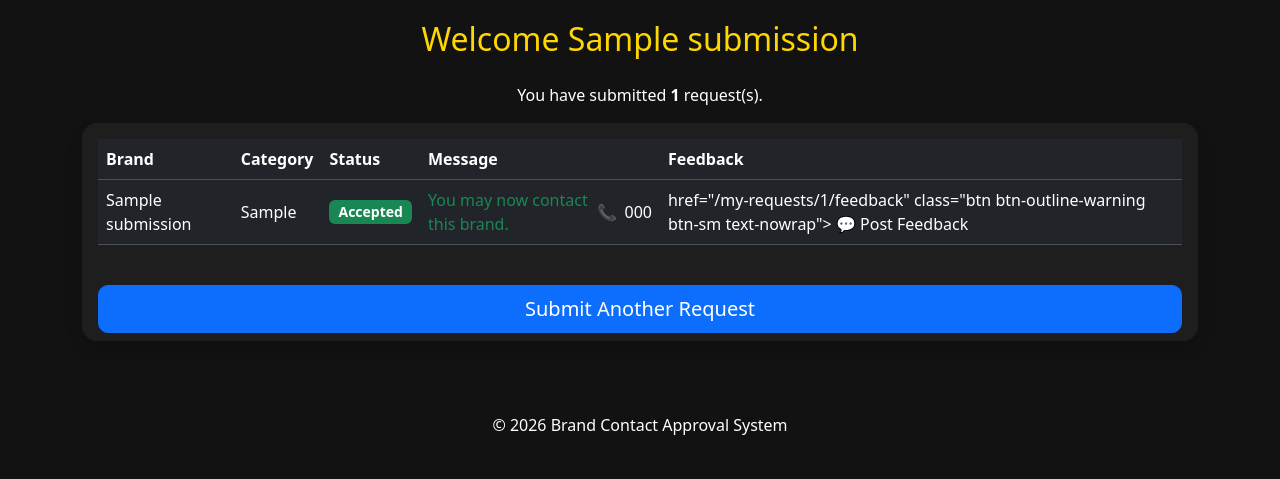
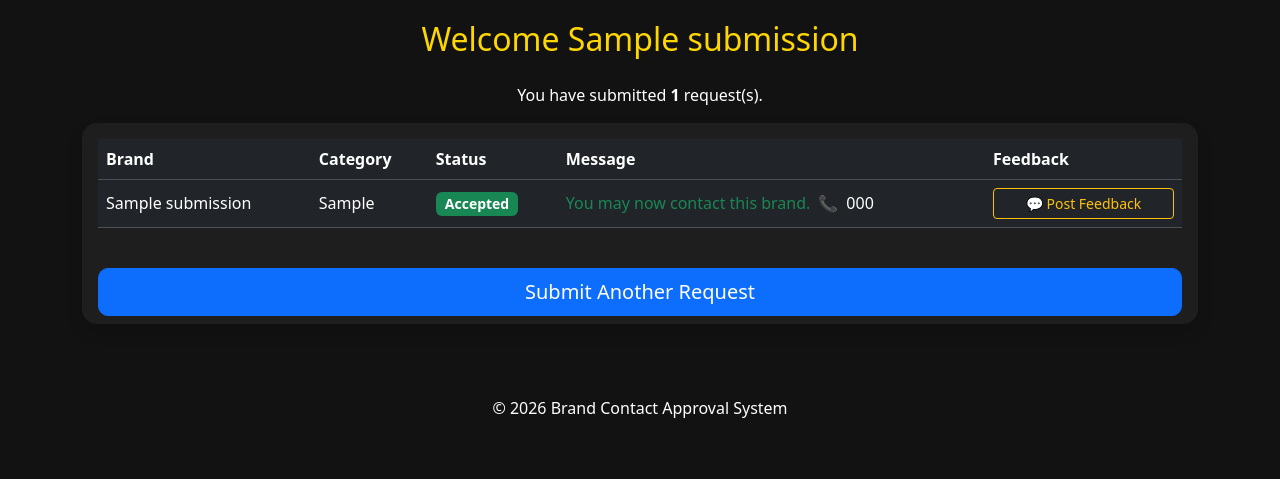
Before and after one commit to ahmedsh20/BrandApprovalSystem, a Flask app: template templates/status_results.html in a window 1280 px wide. Shown: the part 321-800 px from the top of the page. Run offline with Flask 3, Linux system fonts and the light colour scheme; tables that the repository leaves empty hold one stand-in row (values such as "Sample post"); the template is opened without the code that fills it: values that come from a table or form of the project are taken from there, most other values are stand-ins (such as "Sample title", 1, 10 or a date in 2020).

```diff
--- a/templates/status_results.html
+++ b/templates/status_results.html
@@ -162,7 +162,7 @@ My Requests
                         <div class="d-flex flex-column gap-2">
 
 
-                                href="{{ url_for('post_feedback', submission_id=submission.id) }}"
+                               <a href="{{ url_for('post_feedback', submission_id=submission.id) }}"
                                 class="btn btn-outline-warning btn-sm text-nowrap">
 
                                 💬 Post Feedback
@@ -172,7 +172,7 @@ My Requests
                             {% if feedback_counts.get(submission.id) %}
 
 
-                                href="{{ url_for('show_feedbacks', submission_id=submission.id) }}"
+                               <a href="{{ url_for('show_feedbacks', submission_id=submission.id) }}"
                                 class="btn btn-outline-info btn-sm text-nowrap">
 
                                 📄 Show Feedbacks ({{ feedback_counts[submission.id] }})
```
